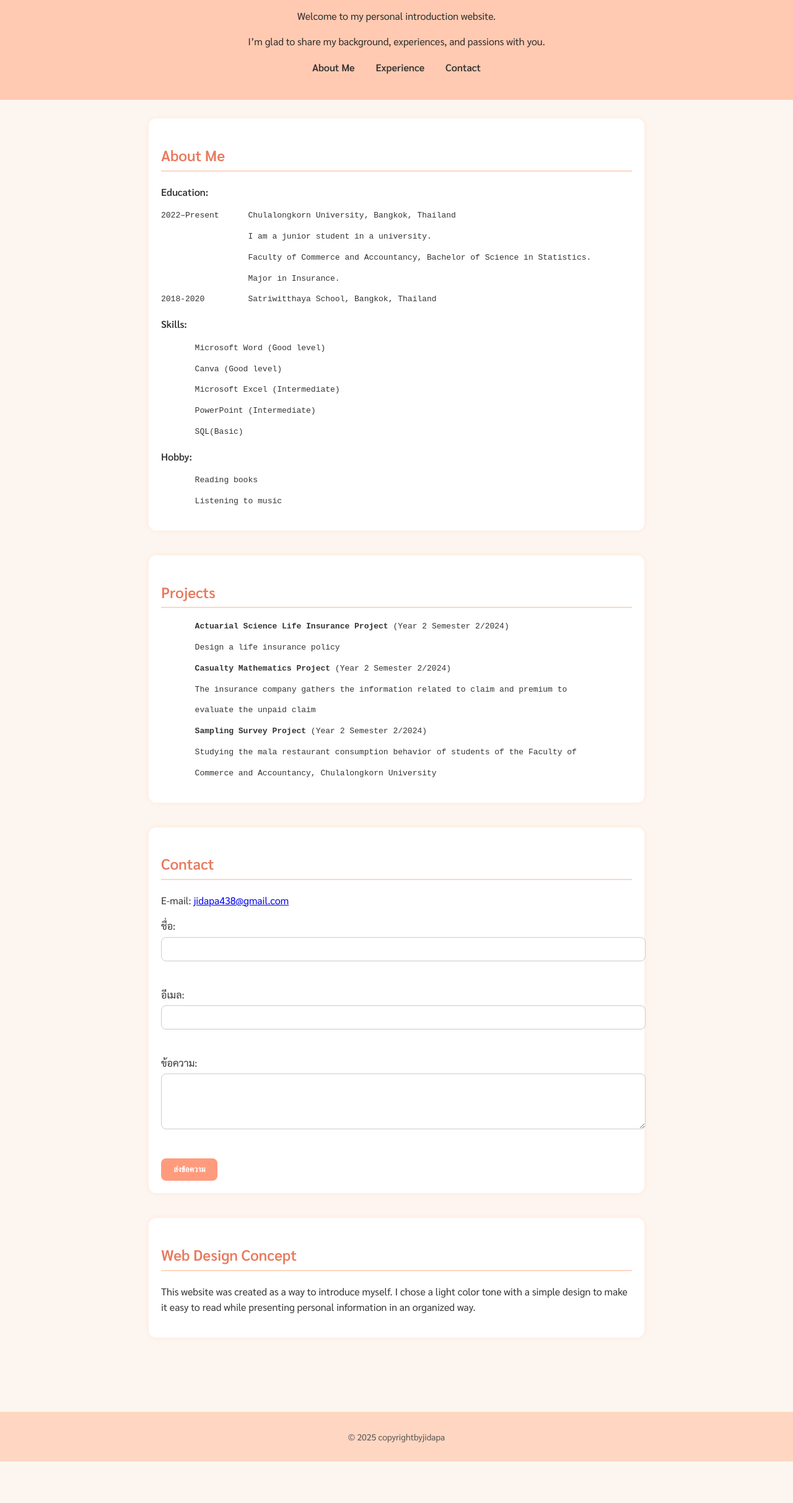
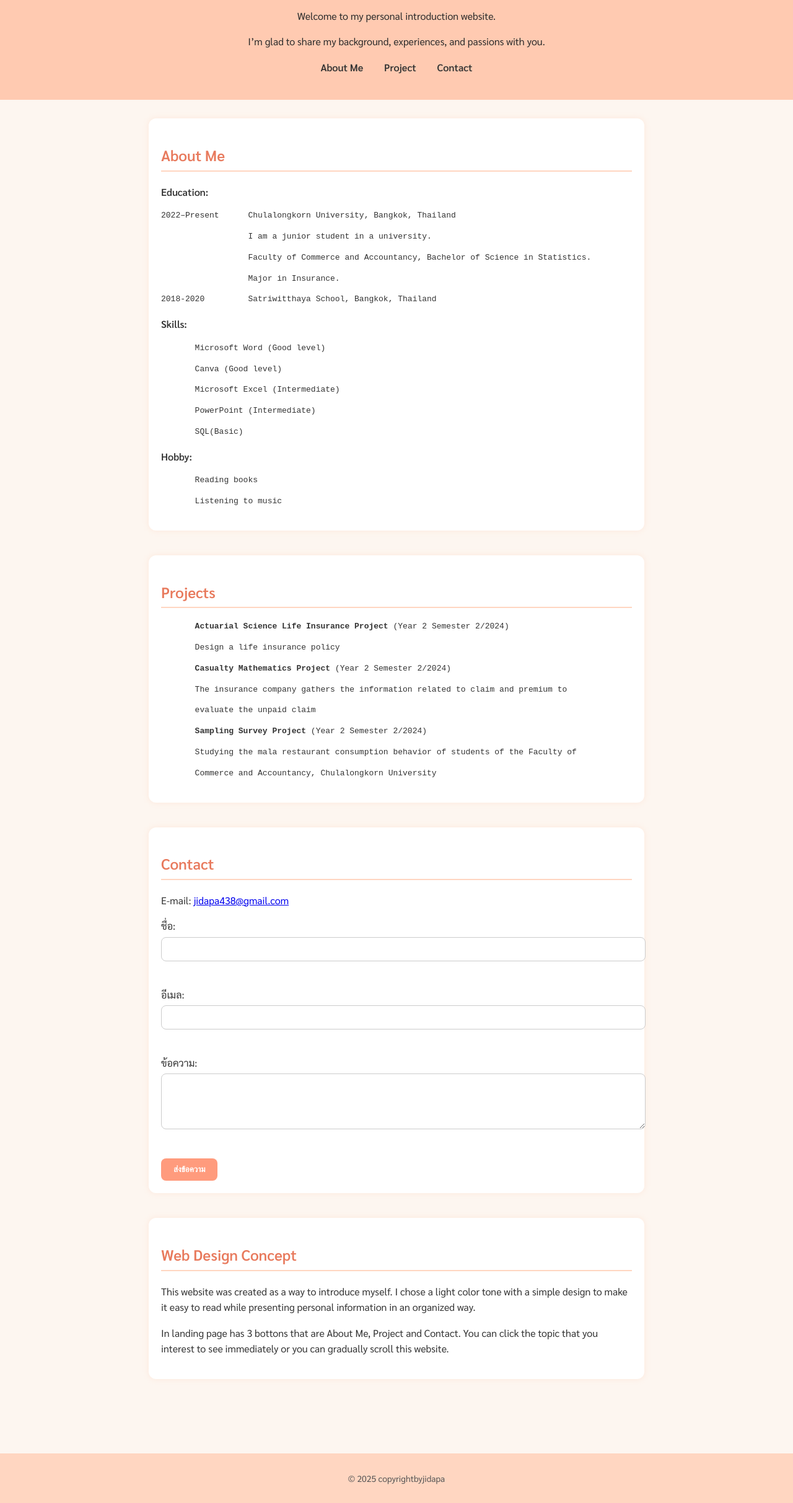
Before and after one commit to JidapaKsl/IntroduceMyself, a plain HTML site: page index.html in a window 1280 px wide. Shown: the part 116-2541 px from the top of the page at 62% size. Before the commit the page ends 2474 px from the top, so only its background shows below. Drawn offline with Linux system fonts and the light colour scheme.

Commit message:
Update index.html

```diff
--- a/index.html
+++ b/index.html
@@ -16,7 +16,7 @@
     </p>
     <nav>
       <a href="#about">About Me</a>
-      <a href="#experience">Experience</a>
+      <a href="#project">Project</a>
       <a href="#contact">Contact</a>
     </nav>
   </header>
@@ -84,6 +84,8 @@
     <section id="design-concept">
         <h2>Web Design Concept</h2>
         <p>This website was created as a way to introduce myself. I chose a light color tone with a simple design to make it easy to read while presenting personal information in an organized way.</p>
+        <p>In landing page has 3 bottons that are About Me, Project and Contact.
+            You can click the topic that you interest to see immediately or you can gradually scroll this website. </p>
     </section>
   </main>
 
```
